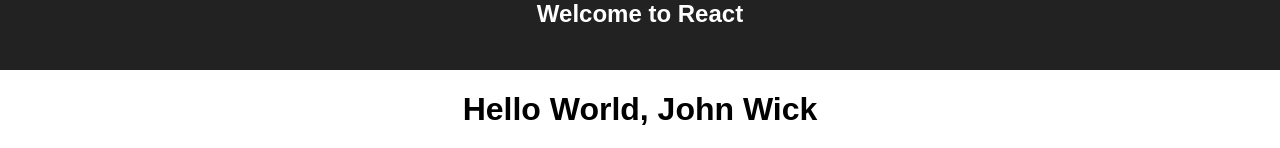
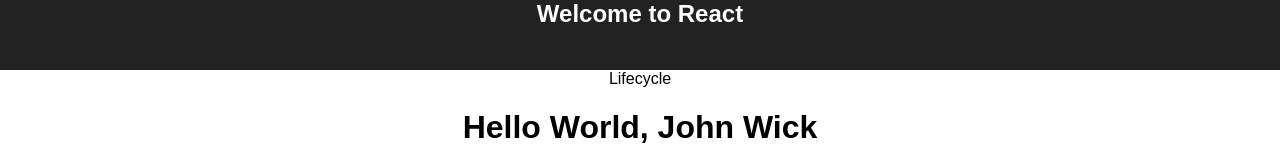
Before and after one commit to kdncode/react-basic, a React (Create React App) app: page / in a window 1280 px wide. Shown: the part 120-268 px from the top of the page. Built offline with nearby package versions, Linux system fonts and the light colour scheme.

Commit message:
add Lifecycle component

```diff
--- a/src/components/App/App.js
+++ b/src/components/App/App.js
@@ -3,6 +3,7 @@ import logo from './logo.svg';
 import './App.css';
 import Parent from '../Parent/Parent';
 import Product from '../Product/Product';
+import Lifecycle from '../Lifecycle/Lifecycle';
 
 class App extends Component {
 	constructor(props) {
@@ -62,12 +63,13 @@ class App extends Component {
 					<img src={logo} className="App-logo" alt="logo" />
 					<h1 className="App-title">Welcome to React</h1>
 				</header>
-
+				<Lifecycle />
 				{/* Parent Comp */}
 				<Parent name="John Wick"/>
 				<hr />
 				{ this.show_product() }
 				<hr />
+
 			</div>
 		);
 	}
--- /dev/null
+++ b/src/components/Lifecycle/Lifecycle.js
@@ -0,0 +1,30 @@
+import React, { Component } from 'react';
+
+class Lifecycle extends Component {
+    constructor(props) {
+        super(props);
+        console.log('Init');
+    }
+
+
+    componentWillMount() {
+        console.log('Will ');
+    }
+
+    componentDidMount() {
+        console.log('Did');
+    }
+
+
+
+    render() {
+        console.log('Render');
+        return (
+            <div>
+                Lifecycle
+            </div>
+        );
+    }
+}
+
+export default Lifecycle;
```
